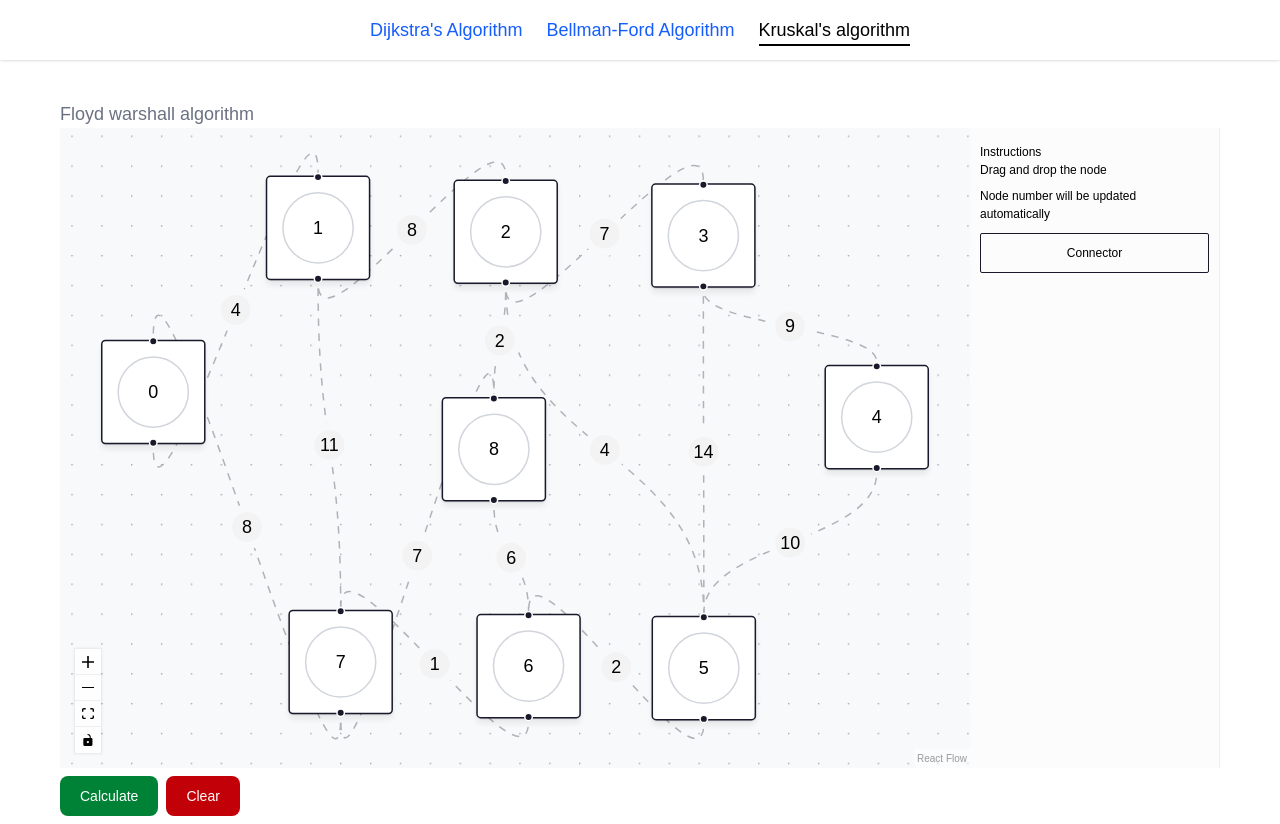
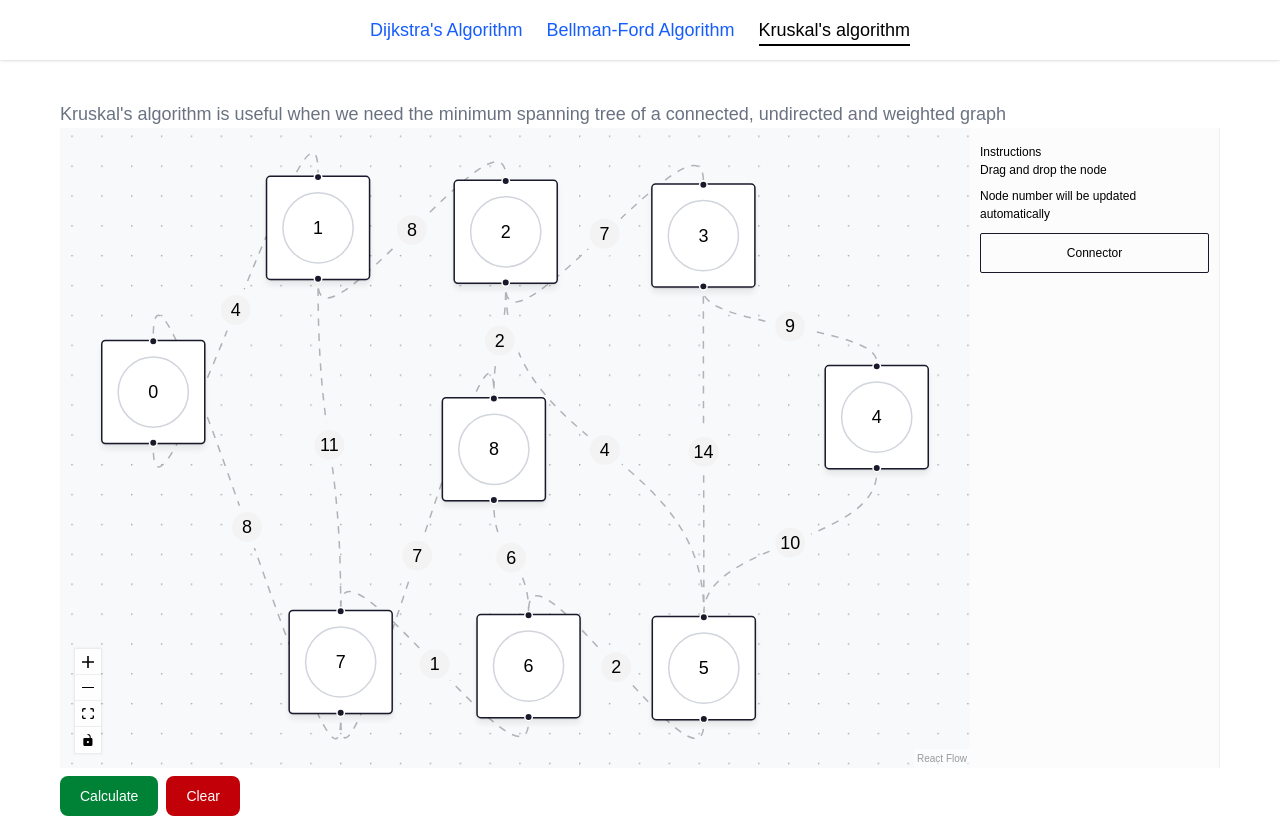
Before and after one commit to LogaMithran/dot-dot, a React (Vite) app: page /kruskal in a window 1280 px wide. Built offline with nearby package versions, Linux system fonts and the light colour scheme.

Commit message:
feat(UI&Logics): para tag added

```diff
--- a/src/components/kruskal/Kruskal.jsx
+++ b/src/components/kruskal/Kruskal.jsx
@@ -4,7 +4,7 @@ import Header from "../Shared/Header.jsx";
 import {KruskalFlow} from "./kruskalFlow.jsx";
 import KruskalGraph from "./kruskalGraph.jsx";
 
-const para = "Floyd warshall algorithm"
+const para = "Kruskal's algorithm is useful when we need the minimum spanning tree of a connected, undirected and weighted graph"
 
 export const Kruskal = () => {
     const isMobile = useIsMobile()
```
